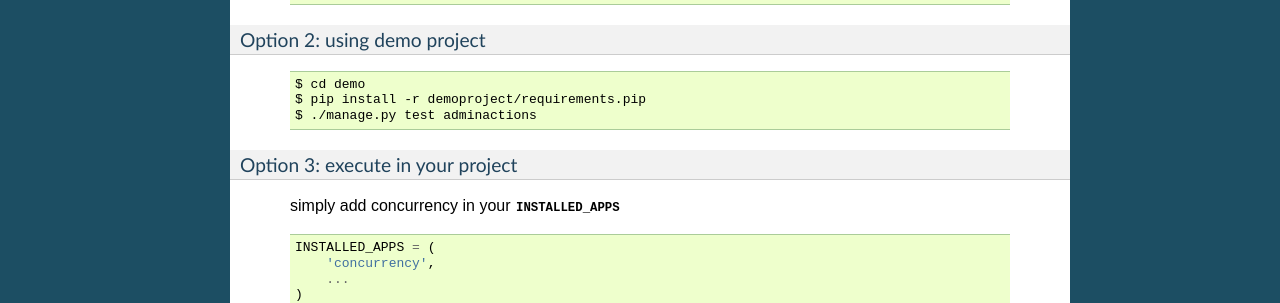
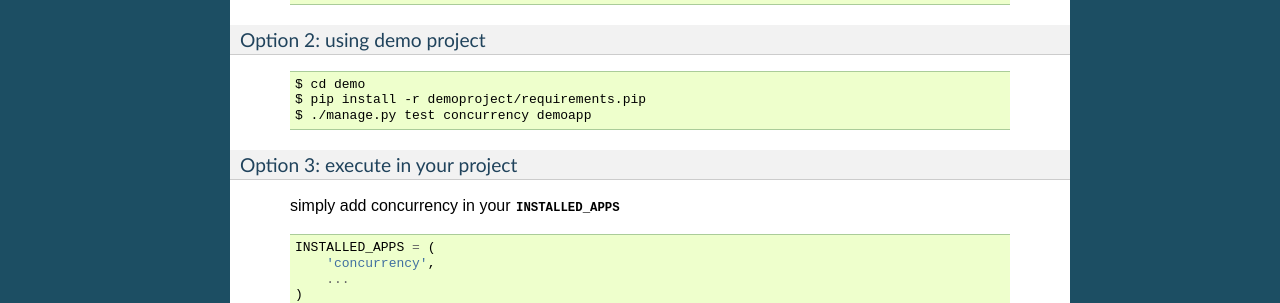
Before and after one commit to saxix/django-concurrency, a Sphinx documentation site: the page built from docs/install.rst, in a window 1280 px wide. Shown: the part 627-930 px from the top of the page. Built offline with Sphinx 7.4.7, drawn with Linux system fonts in a browser that asks for light colours; pages that are not in the unit, such as notebooks, are missing from menus.

Commit message:
fixes typo in docs

```diff
--- a/docs/install.rst
+++ b/docs/install.rst
@@ -47,7 +47,7 @@ Option 2: using demo project
 
         $ cd demo
         $ pip install -r demoproject/requirements.pip
-        $ ./manage.py test adminactions
+        $ ./manage.py test concurrency demoapp
 
 Option 3: execute in your project
 ~~~~~~~~~~~~~~~~~~~~~~~~~~~~~~~~~
```
